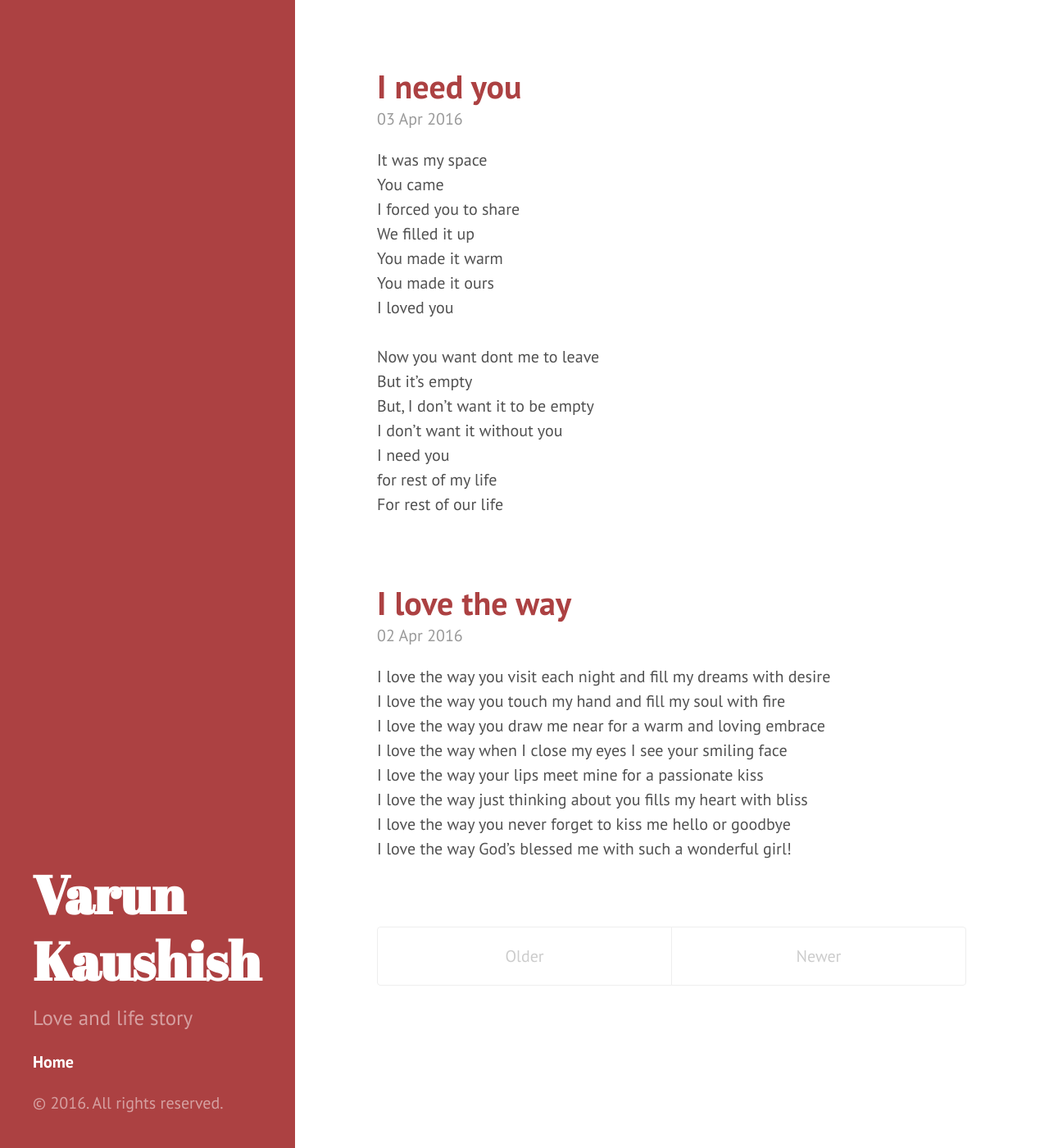
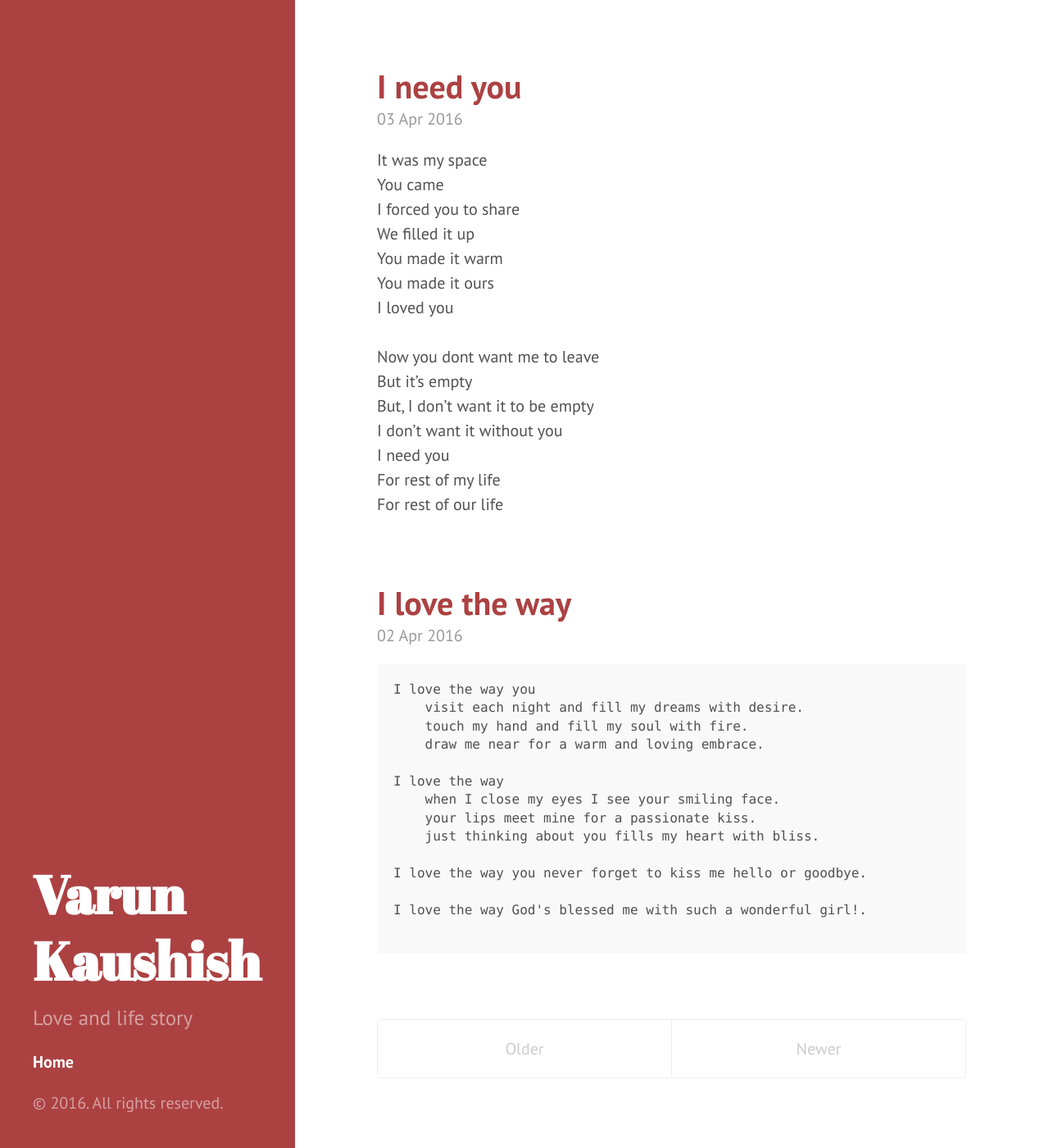
Before and after one commit to varunkaushish/varunkaushish.github.io, a Jekyll site: the page built from index.html, in a window 1280 px wide and 1400 px high. Shown: the whole window at 82% size. Built offline with Jekyll 4.4.1, drawn with Linux system fonts in a browser that asks for light colours; the list of posts is cut into pages by our own code.

Commit message:
More modifications to the original
More modifications to the original

```diff
--- a/_posts/2016-04-02-when-i-say-i-love-02.markdown
+++ b/_posts/2016-04-02-when-i-say-i-love-02.markdown
@@ -3,11 +3,19 @@ published: true
 title: I love the way
 layout: post
 ---
-I love the way you visit each night and fill my dreams with desire <br>
-I love the way you touch my hand and fill my soul with fire <br>
-I love the way you draw me near for a warm and loving embrace <br>
-I love the way when I close my eyes I see your smiling face <br>
-I love the way your lips meet mine for a passionate kiss <br>
-I love the way just thinking about you fills my heart with bliss <br>
-I love the way you never forget to kiss me hello or goodbye <br>
-I love the way God's blessed me with such a wonderful girl! <br>
+<pre>
+I love the way you
+    visit each night and fill my dreams with desire.
+    touch my hand and fill my soul with fire.
+    draw me near for a warm and loving embrace.
+
+I love the way
+    when I close my eyes I see your smiling face.
+    your lips meet mine for a passionate kiss.
+    just thinking about you fills my heart with bliss.
+
+I love the way you never forget to kiss me hello or goodbye.
+
+I love the way God's blessed me with such a wonderful girl!.
+
+</pre>
--- a/_posts/2016-04-03-when-i-say-i-love-01.markdown
+++ b/_posts/2016-04-03-when-i-say-i-love-01.markdown
@@ -11,10 +11,10 @@ You made it warm <br>
 You made it ours <br>
 I loved you <br>
 <br>
-Now you want dont me to leave <br>
+Now you dont want me to leave <br>
 But it's empty <br>
 But, I don’t want it to be empty <br>
 I don’t want it without you <br>
 I need you <br>
-for rest of my life <br>
+For rest of my life <br>
 For rest of our life <br>
```
